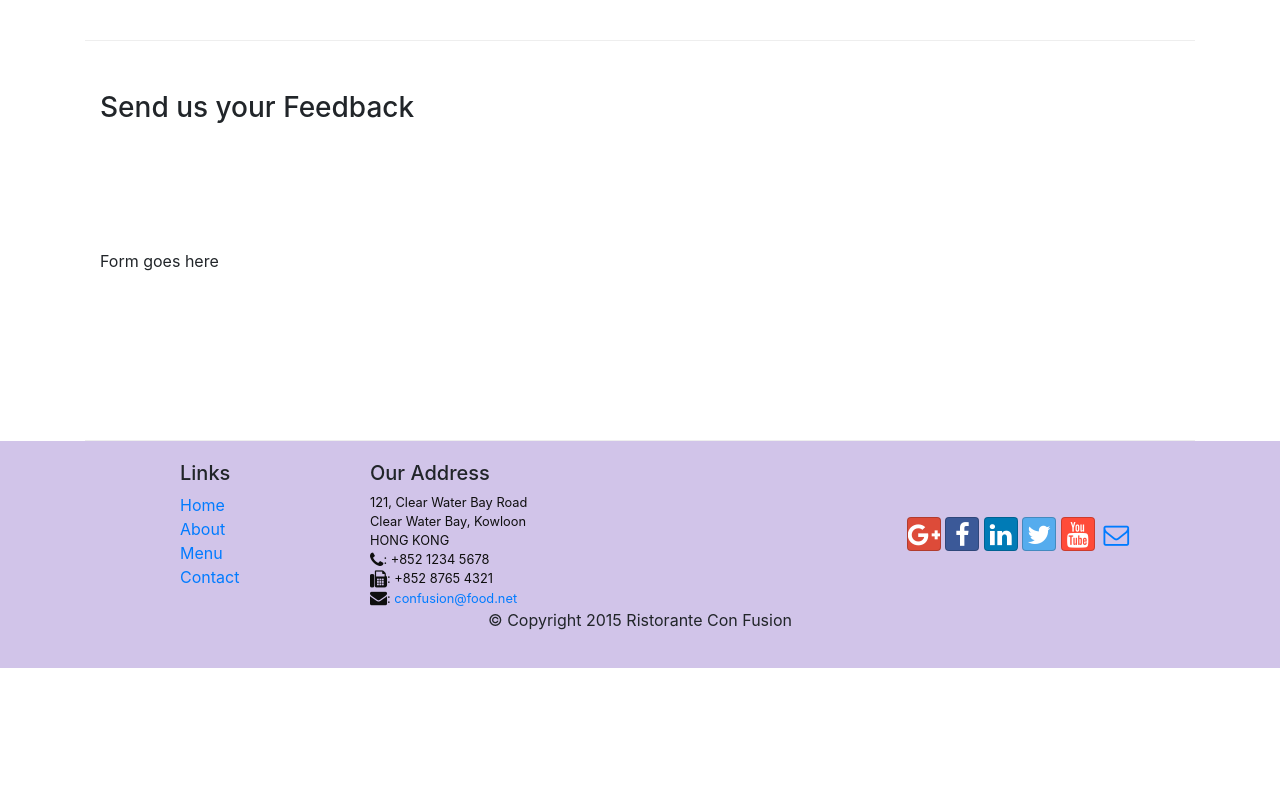
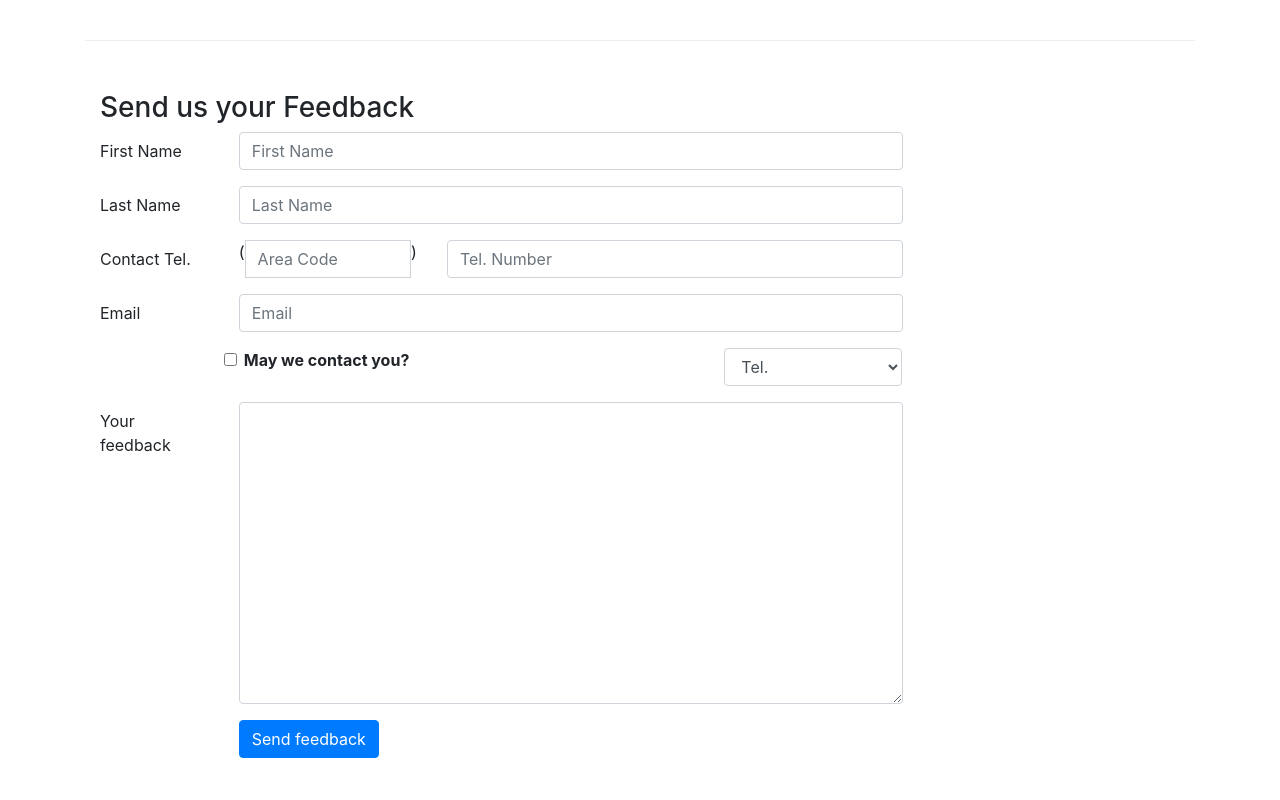
Before and after one commit to emmanuelvr/bootstrap4-buildable, a website: page contact-us.html in a window 1280 px wide. Shown: the part 800-1600 px from the top of the page. Before the commit the page ends 1468 px from the top, so only its background shows below. Drawn offline with nearby package versions, Linux system fonts and the light colour scheme.

Commit message:
Form added to contact-us.html

```diff
--- a/contact-us.html
+++ b/contact-us.html
@@ -93,7 +93,66 @@
               <h3>Send us your Feedback</h3>
            </div>
             <div class="col-12 col-md-9">
-                Form goes here
+                <form>
+                    <div class="form-group row">
+                        <label for="first_name" class="col-md-2 col-form-label">First Name</label>
+                        <div class="col-md-10">
+                            <input type="text" name="first_name" class="form-control" id="first_name" placeholder="First Name">
+                        </div>
+                    </div>
+                    <div class="form-group row">
+                        <label for="last_name" class="col-md-2 col-form-label">Last Name</label>
+                        <div class="col-md-10">
+                            <input type="text" name="last_name" class="form-control" id="last_name" placeholder="Last Name">
+                        </div>
+                    </div>
+                    <div class="form-group row">
+                        <label for="phone" class="col-md-2 col-form-label">Contact Tel.</label>
+                        <div class="col-5 col-sm-4 col-md-3">
+                            <div class="input-group">
+                                <div class="input-group-addon">(</div>
+                                <input type="tel" name="areacode" class="form-control" id="areacode" placeholder="Area Code">
+                                <div class="input-group-addon">)</div>
+                            </div>
+                        </div>
+                        <div class="col-7 col-sm-6 col-md-7">
+                            <input type="tel" name="phone" class="form-control" id="phone" placeholder="Tel. Number">
+                        </div>
+                    </div>
+                    <div class="form-group row">
+                        <label for="email" class="col-md-2 col-form-label">Email</label>
+                        <div class="col-md-10">
+                            <input type="email" name="email" class="form-control" id="email" placeholder="Email">
+                        </div>
+                    </div>
+                    <div class="form-group row">
+                        <div class="form-check col-md-6 offset-md-2">
+                            <label class="form-check-label">
+                                <input type="checkbox" class="form-check-input" name="approve" value="">
+                                <strong>May we contact you?</strong>
+                            </label>
+                        </div>
+                        <div class="col-md-3 offset-md-1">
+                            <select name="" class="form-control">
+                                <option>Tel.</option>
+                                <option>Email</option>
+                            </select>
+                        </div>
+                    </div>
+                    <div class="form-group row">
+                        <label for="feedback" class="col-md-2 col-form-label">Your feedback</label>
+                        <div class="col-md-10">
+                            <textarea class="form-control" name="feedback" id="feedback" rows="12"></textarea>
+                        </div>
+                    </div>
+                    <div class="form-group row">
+                        <div class="offset-md-2 col-md-10">
+                            <button type="submit" class="btn btn-primary">
+                                Send feedback
+                            </button>
+                        </div>
+                    </div>
+                </form>
             </div>
              <div class="col-12 col-md">
             </div>
```
